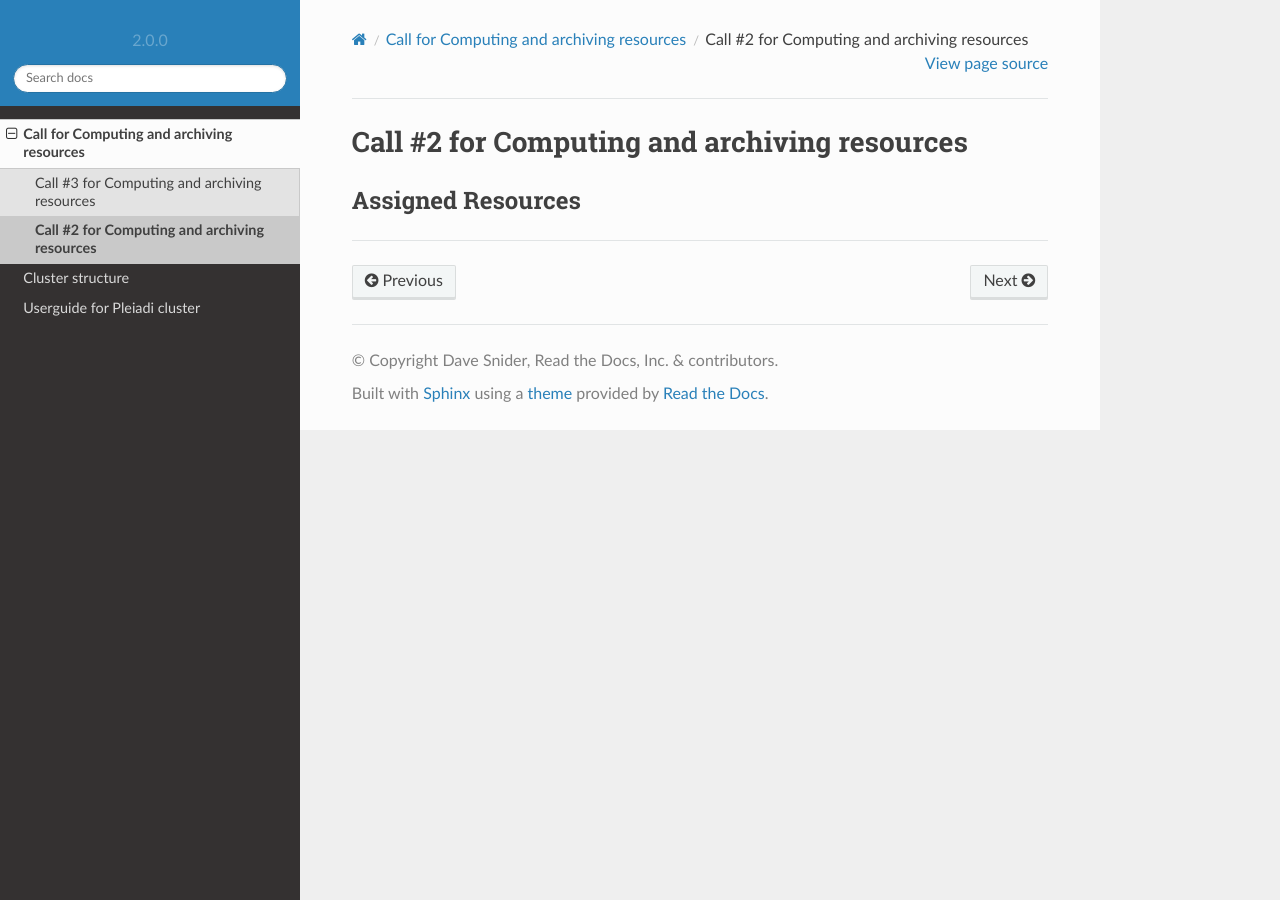
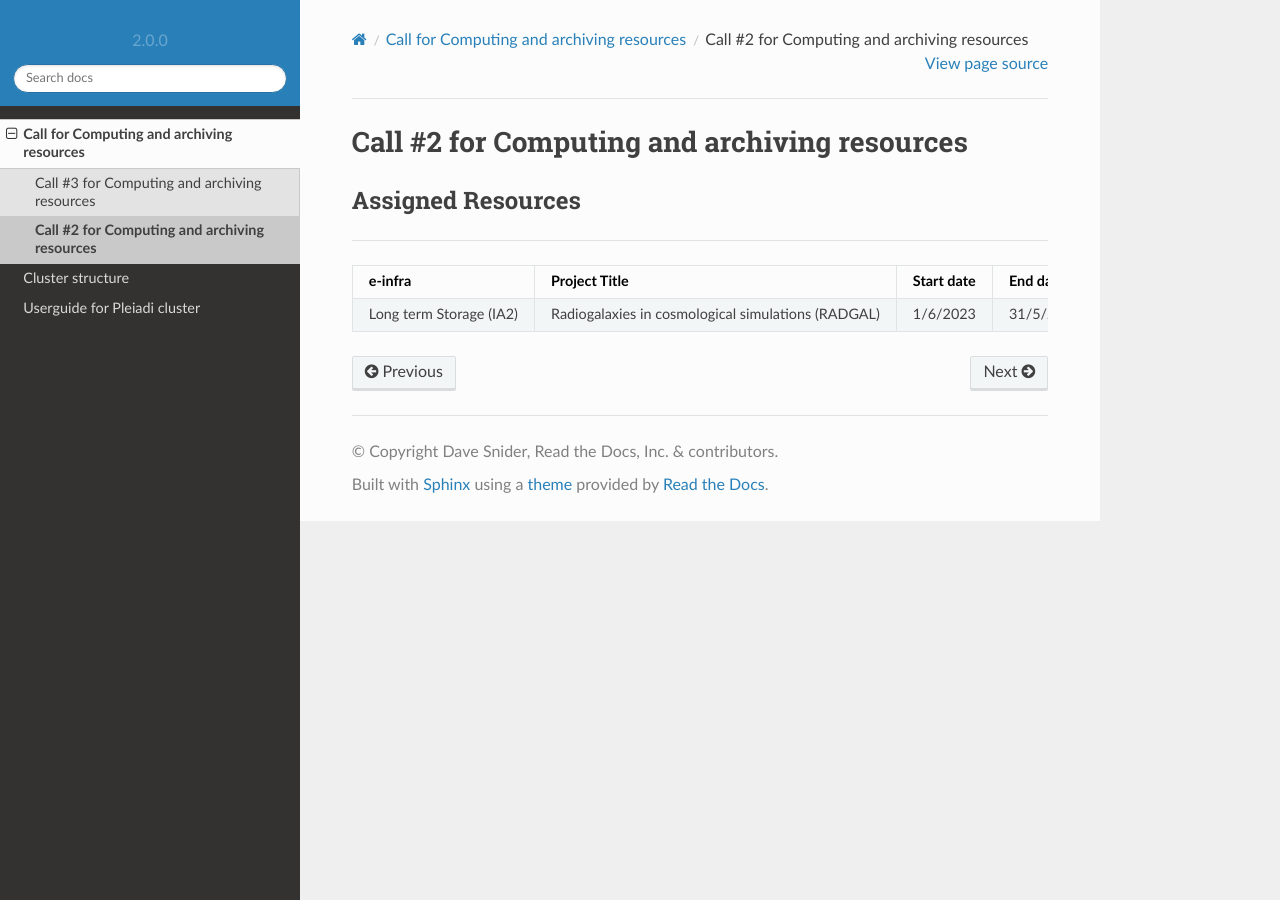
Before and after one commit to fvitello/pleiadi-doc, a Sphinx documentation site: the page built from docs/call/call2.rst, in a window 1280 px wide. Built offline with Sphinx 7.4.7 and the Read the Docs theme 2.0.0, drawn with Linux system fonts in a browser that asks for light colours; pages that are not in the unit, such as notebooks, are missing from menus; some of the changed lines change nothing that is shown.

Commit message:
Update call2.rst

```diff
--- a/docs/call/call2.rst
+++ b/docs/call/call2.rst
@@ -9,17 +9,8 @@ Call #2 for Computing and archiving resources
 ---------------------
 
 
-+-----------+------------------+------------+----------+
-| e-infra   | Project Title    | Start date | End date |
-+===========+==================+============+==========+
-| Long term Storage (IA2)  | Radiogalaxies in cosmological simulations (RADGAL)   | 1/6/2023 | 31/5/2025 |
-+------------------------+------------+----------+----------+
-| body row 2             |          |
-+------------------------+------------+---------------------+
-| body row 3             | Cells may  | - Table cells       |
-+------------------------+ span rows. | - contain           |
-| body row 4             |            | - body elements.    |
-+------------------------+------------+----------+----------+
-| body row 5             | Cells may also be     |          |
-|                        | empty: ``-->``        |          |
-+------------------------+-----------------------+----------+
++--------------------------+------------------------------------------------------+------------+-----------+
+| e-infra                  | Project Title                                        | Start date | End date  |
++==========================+======================================================+============+===========+
+| Long term Storage (IA2)  | Radiogalaxies in cosmological simulations (RADGAL)   | 1/6/2023   | 31/5/2025 |
++--------------------------+------------------------------------------------------+------------+-----------+
```
